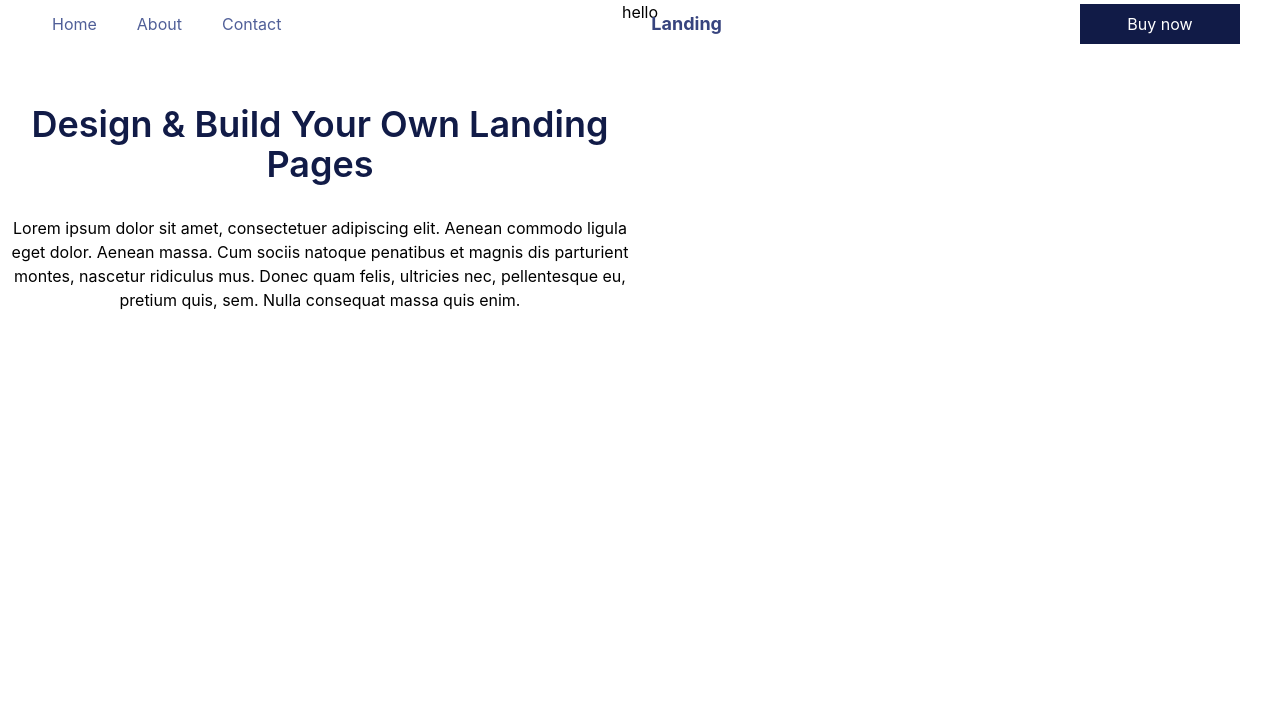
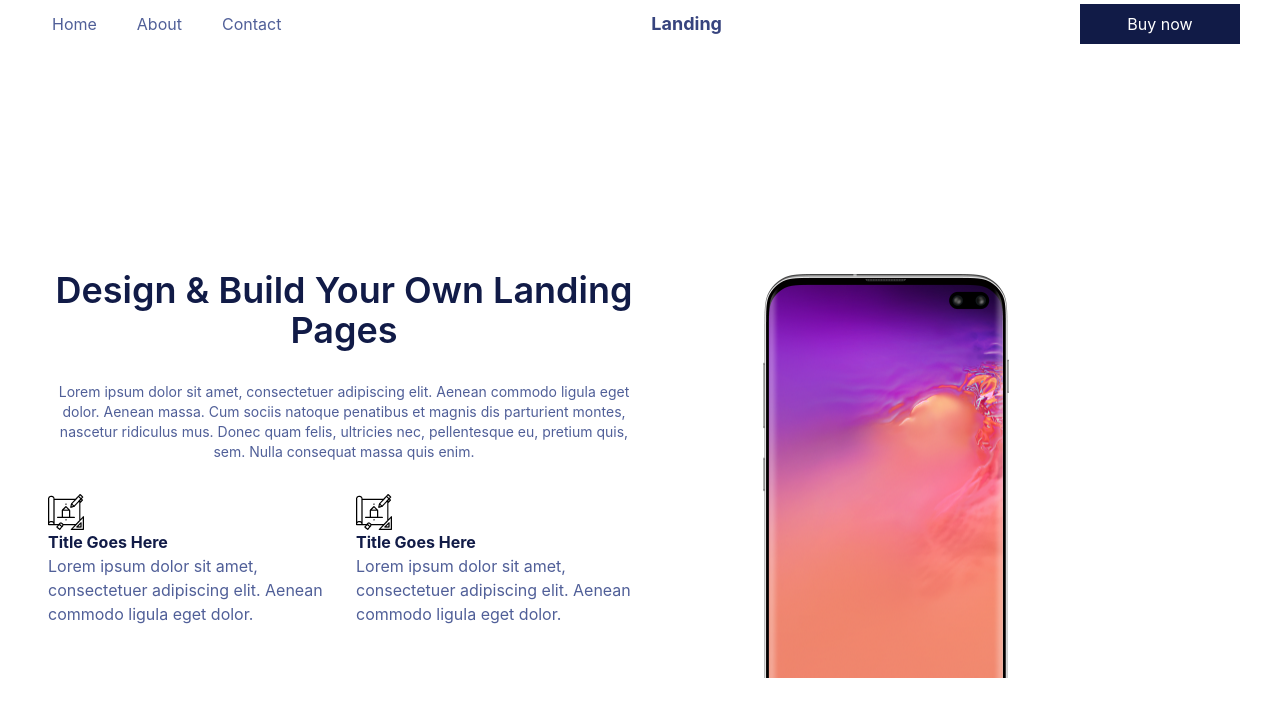
Before and after one commit to prastuti27/react-ui, a React (Create React App) app: page /pages/About.tsx in a window 1280 px wide. Shown: the top 716 px of the page. Built offline with nearby package versions, Linux system fonts and the light colour scheme.

Commit message:
created about page

```diff
--- a/src/components/Card.tsx
+++ b/src/components/Card.tsx
@@ -1,18 +1,33 @@
-import React from 'react'
-
+import React from "react";
+import Icon from "../assets/images/Icon.png";
 
 const Card = () => {
   return (
-    <div>
-    <img src="./assets/Icon.png" alt="icon" />
-    <h3 className="text-purple-dark font-bold">Title Goes Here</h3>
-    <p className="text-purple-light">
-      Lorem ipsum dolor sit amet, consectetuer adipiscing elit. Aenean
-      commodo ligula eget dolor.
-    </p>
-  </div>
+    <>
+      <div className="flex gap-6">
+        <div>
+          <img src={Icon} alt="icon" />
+          <h3 className="text-purple-dark font-bold text-start">
+            Title Goes Here
+          </h3>
+          <p className="text-purple-light text-start">
+            Lorem ipsum dolor sit amet, consectetuer adipiscing elit. Aenean
+            commodo ligula eget dolor.
+          </p>
+        </div>
+        <div>
+          <img src={Icon} alt="icon" />
+          <h3 className="text-purple-dark font-bold text-start">
+            Title Goes Here
+          </h3>
+          <p className="text-purple-light text-start">
+            Lorem ipsum dolor sit amet, consectetuer adipiscing elit. Aenean
+            commodo ligula eget dolor.
+          </p>
+        </div>
+      </div>
+    </>
+  );
+};
 
-  )
-}
-
-export default Card
+export default Card;
--- a/src/components/Image.tsx
+++ b/src/components/Image.tsx
@@ -6,7 +6,7 @@ type ImageProps = {
 
 const Image: React.FC<ImageProps> = ({ src, alt }) => {
   return (
-    <div className="lg:w-1/2 md:w-1/2  w-full  flex justify-center">
+    <div className="lg:w-1/2 md:w-1/2  w-full  flex justify-center mt-14">
       <img className="object-contain" src={src} alt={alt} />
     </div>
   );
--- a/src/components/Navbar.tsx
+++ b/src/components/Navbar.tsx
@@ -4,7 +4,7 @@ import Button from "./Button.tsx";
 const names = ["Home", "About", "Contact"];
 const Navbar = () => {
   return (
-    <div className="flex justify-between items-center fixed w-full z-30 px-10 ">
+    <div className="flex justify-between items-center fixed w-full z-30 px-10  ">
       <List names={names} />
       <h1 className="text-purple-default text-lg font-bold">Landing</h1>
       <Button text="Buy now" bgColor="bg-purple-dark" />
--- a/src/components/Paragraph.tsx
+++ b/src/components/Paragraph.tsx
@@ -1,11 +1,13 @@
-import React from 'react'
-type ParaProps={
-    text:string
-}
-const Paragraph = ({text}:ParaProps) => {
+import React from "react";
+type ParaProps = {
+  text: string;
+};
+const Paragraph = ({ text }: ParaProps) => {
   return (
-   <><p>{text}</p></>
-  )
-}
+    <>
+      <p className="text-purple-light">{text}</p>
+    </>
+  );
+};
 
-export default Paragraph
+export default Paragraph;
--- a/src/pages/About.tsx
+++ b/src/pages/About.tsx
@@ -1,11 +1,33 @@
 import React from "react";
-import Content from "../components/Content.tsx";
+
+import Image from "../components/Image.tsx"; // Importing an Image component (assuming it exists)
+import Card from "../components/Card.tsx"; // Importing a Card component (assuming it exists)
+import phoneImage from "../assets/images/phone.png"; // Importing an image asset
 
 const About = () => {
   return (
     <>
-      <h1>hello</h1>
-      <Content text="Design & Build Your Own Landing Pages" />
+      <div className="p-12">
+        <div className="flex flex-row">
+          <div className="h-auto  lg:h-screen md:h-screen flex flex-col justify-center  gap-8 w-full lg:w-1/2 sm:w-full md:w-1/2">
+            <h1 className="text-purple-dark text-4xl font-semibold">
+              Design & Build Your Own Landing Pages
+            </h1>
+            <p className="text-purple-light text-sm">
+              Lorem ipsum dolor sit amet, consectetuer adipiscing elit. Aenean
+              commodo ligula eget dolor. Aenean massa. Cum sociis natoque
+              penatibus et magnis dis parturient montes, nascetur ridiculus mus.
+              Donec quam felis, ultricies nec, pellentesque eu, pretium quis,
+              sem. Nulla consequat massa quis enim.
+            </p>
+            <Card />
+          </div>
+
+          <div className="flex justify-center ">
+            <Image src={phoneImage} alt="phone" />
+          </div>
+        </div>
+      </div>
     </>
   );
 };
```
Also changed, not shown: src/assets/images/Icon.png (added), src/assets/images/phone.png (added).
